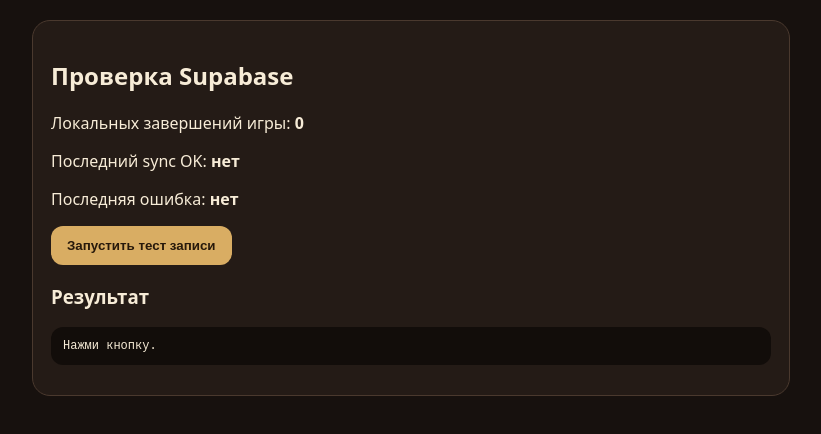
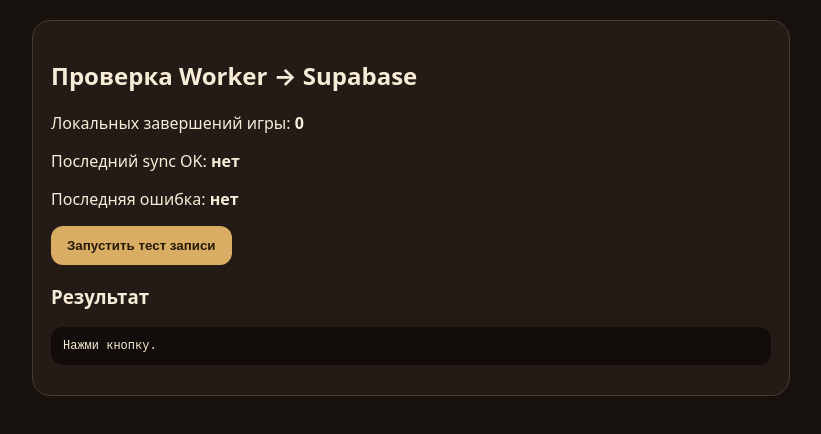
Before and after one commit to Polyejik/savekitty, a plain HTML site: page dashboard/supabase-test.html in a window 1280 px wide. Shown: the whole page, without its empty margins (229-1050 px from the left). Drawn offline with Linux system fonts and the light colour scheme.

Commit message:
Test Supabase through Cloudflare Worker

```diff
--- a/dashboard/supabase-test.html
+++ b/dashboard/supabase-test.html
@@ -1,7 +1,8 @@
-<!doctype html><html lang="ru"><head><meta charset="utf-8"><meta name="viewport" content="width=device-width,initial-scale=1"><title>Supabase test</title><script src="config.js"></script><style>body{font-family:system-ui,-apple-system,sans-serif;background:#17110e;color:#f7ecd7;margin:0;padding:20px}.card{max-width:720px;margin:auto;background:#241b16;border:1px solid #4a392e;border-radius:18px;padding:18px}.ok{color:#9bd27d}.bad{color:#ff9d91}pre{white-space:pre-wrap;word-break:break-word;background:#120d0a;padding:12px;border-radius:12px;font-size:12px}button{padding:12px 16px;border:0;border-radius:12px;font-weight:800;background:#d9ad63;color:#27190b}</style></head><body><div class="card"><h2>Проверка Supabase</h2><div id="local"></div><button id="run">Запустить тест записи</button><h3>Результат</h3><pre id="out">Нажми кнопку.</pre></div><script>
-const C=window.SAVEKITTY_SUPABASE||{};const out=document.getElementById('out');
+<!doctype html><html lang="ru"><head><meta charset="utf-8"><meta name="viewport" content="width=device-width,initial-scale=1"><title>Worker test</title><style>body{font-family:system-ui,-apple-system,sans-serif;background:#17110e;color:#f7ecd7;margin:0;padding:20px}.card{max-width:720px;margin:auto;background:#241b16;border:1px solid #4a392e;border-radius:18px;padding:18px}.ok{color:#9bd27d}.bad{color:#ff9d91}pre{white-space:pre-wrap;word-break:break-word;background:#120d0a;padding:12px;border-radius:12px;font-size:12px}button{padding:12px 16px;border:0;border-radius:12px;font-weight:800;background:#d9ad63;color:#27190b}</style></head><body><div class="card"><h2>Проверка Worker → Supabase</h2><div id="local"></div><button id="run">Запустить тест записи</button><h3>Результат</h3><pre id="out">Нажми кнопку.</pre></div><script>
+const W='https://spasipushka-api.kutuzovap.workers.dev/game-run',out=document.getElementById('out');
 function uuid(){return crypto.randomUUID?crypto.randomUUID():'xxxxxxxx-xxxx-4xxx-yxxx-xxxxxxxxxxxx'.replace(/[xy]/g,c=>{const r=Math.random()*16|0,v=c==='x'?r:(r&3|8);return v.toString(16)})}
-function localInfo(){let a=[];try{a=JSON.parse(localStorage.getItem('savekitty_analytics_v1')||'[]')||[]}catch(e){};const err=localStorage.getItem('savekitty_supabase_last_error');const ok=localStorage.getItem('savekitty_supabase_last_ok');document.getElementById('local').innerHTML=`<p>Локальных завершений игры: <b>${a.filter(x=>x&&x.completed).length}</b></p><p>Последний sync OK: <b>${ok||'нет'}</b></p><p>Последняя ошибка: <b>${err||'нет'}</b></p>`}
+function completed(x){return x&&(x.completed===true||x.event==='completed')}
+function localInfo(){let a=[];try{a=JSON.parse(localStorage.getItem('savekitty_analytics_v1')||'[]')||[]}catch(e){};const err=localStorage.getItem('savekitty_supabase_last_error');const ok=localStorage.getItem('savekitty_supabase_last_ok');document.getElementById('local').innerHTML=`<p>Локальных завершений игры: <b>${a.filter(completed).length}</b></p><p>Последний sync OK: <b>${ok||'нет'}</b></p><p>Последняя ошибка: <b>${err||'нет'}</b></p>`}
 localInfo();
-document.getElementById('run').onclick=async()=>{out.textContent='Отправляю…';try{const now=new Date(),start=new Date(now-1000);const p={campaign_id:C.campaignId,player_id:uuid(),player_name:'DIAGNOSTIC',language:'ru',started_at:start.toISOString(),completed_at:now.toISOString(),duration_seconds:1,locks_opened:9,examples_solved:9,game_version:'diag'};const r=await fetch(C.url.replace(/\/$/,'')+'/rest/v1/game_runs',{method:'POST',headers:{apikey:C.anonKey,'Content-Type':'application/json','Prefer':'return=representation'},body:JSON.stringify(p)});const t=await r.text();out.textContent=`HTTP ${r.status}\n${t||'(пустой ответ)'}`;out.className=r.ok?'ok':'bad'}catch(e){out.textContent='NETWORK ERROR\n'+String(e);out.className='bad'};localInfo()};
+document.getElementById('run').onclick=async()=>{out.textContent='Отправляю через Worker…';try{const now=new Date(),start=new Date(now-1000);const p={campaign_id:'save-pushok-pilot',player_id:uuid(),player_name:'DIAGNOSTIC-WORKER',language:'ru',started_at:start.toISOString(),completed_at:now.toISOString(),duration_seconds:1,locks_opened:9,examples_solved:9,game_version:'diag-worker'};const r=await fetch(W,{method:'POST',headers:{'Content-Type':'application/json'},body:JSON.stringify(p)});const t=await r.text();out.textContent=`HTTP ${r.status}\n${t||'(пустой ответ)'}`;out.className=r.ok?'ok':'bad'}catch(e){out.textContent='NETWORK ERROR\n'+String(e);out.className='bad'};localInfo()};
 </script></body></html>
```
